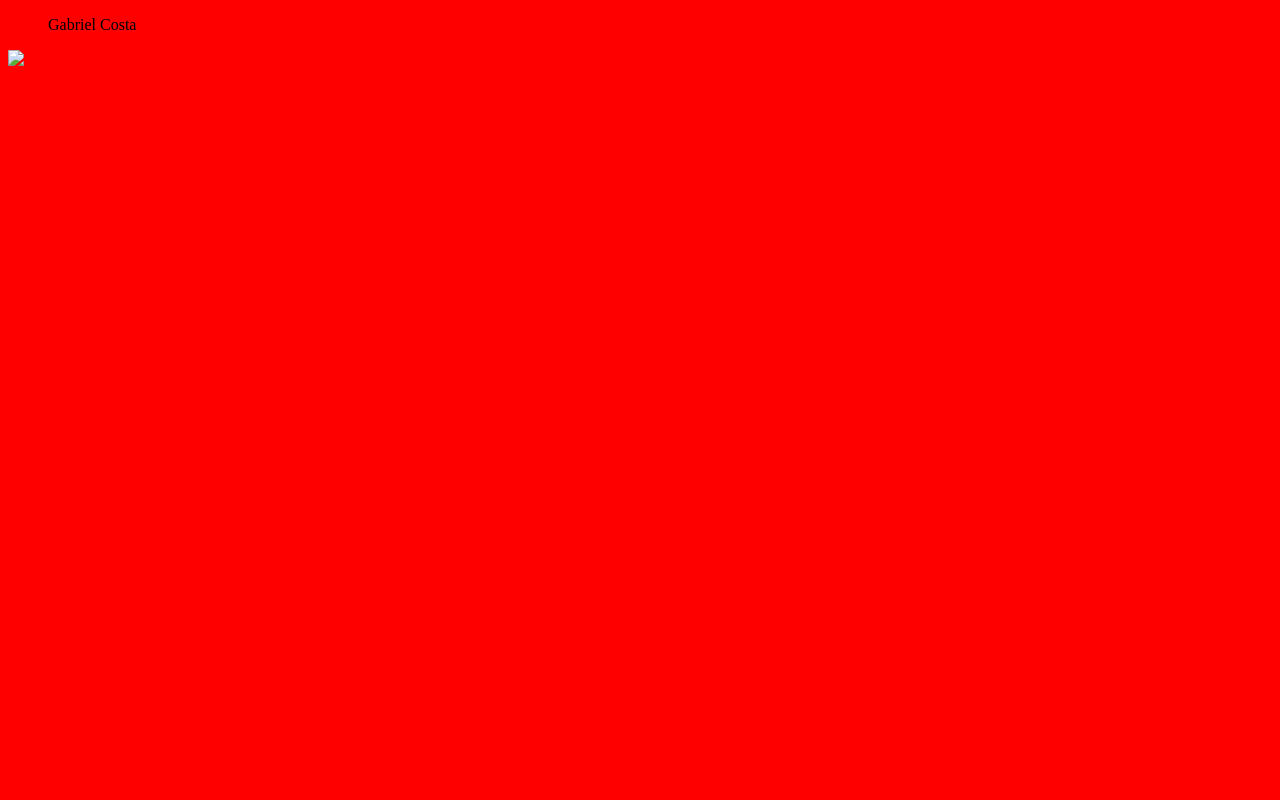
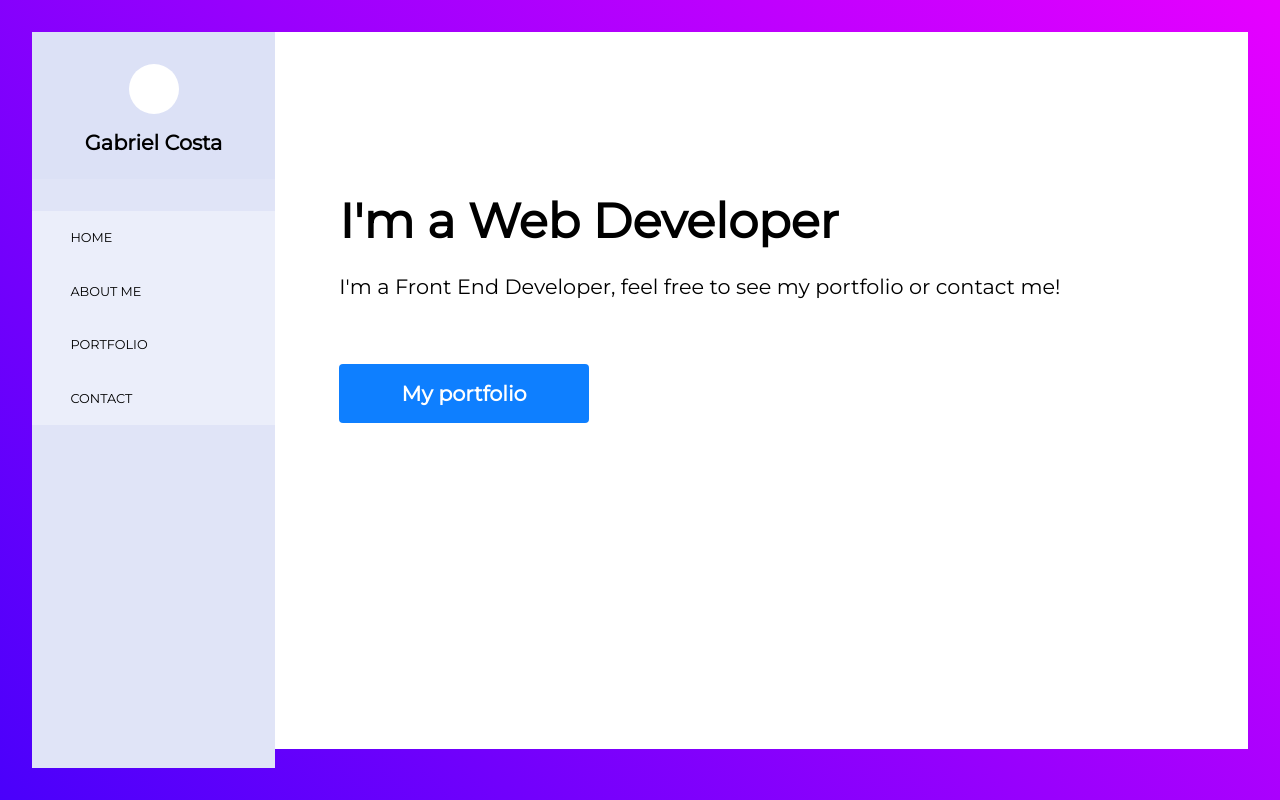
Before and after one commit to Gabrielncosta/Myportfolio, a website: page docs/index.html in a window 1280 px wide. Drawn offline with Linux system fonts and the light colour scheme.

Commit message:
Add files via upload

```diff
--- a/docs/index.html
+++ b/docs/index.html
@@ -5,7 +5,8 @@
     <meta name="viewport" content="width=device-width, initial-scale=1.0">
     <meta http-equiv="X-UA-Compatible" content="ie=edge">
     <link rel="stylesheet" href="style.css">
-    <title>My Portfolio</title>
+    <link href="https://fonts.googleapis.com/css?family=Montserrat&display=swap" rel="stylesheet">
+    <title>Document</title>
 </head>
 <body>
     <aside>
@@ -13,10 +14,22 @@
             <div id="avatar"></div>
             <figcaption>Gabriel Costa</figcaption>
         </figure>
-        <img src="D:\Users\Victor\Desktop\programação\myportfolio\tutorial\images\menu.svg">
+        <img src="images/menu.svg" alt="" class="menu-image" onclick >
+        <nav>
+            <ul class=" ">
+                <li><a href="#">Home</a></li>
+                <li><a href="#">About me</a></li>
+                <li><a href="#">Portfolio</a></li>
+                <li><a href="#">Contact</a></li>
+            </ul>
+        </nav>
     </aside>
     <main>
+        <h1>I'm a Web Developer</h1>
+        <p>I'm a Front End Developer, feel free to see my portfolio or contact me!</p>
+        <a href="#" class="cta">My portfolio</a>
+    </main>
 
-    </main>
+    <script src="script.js"></script>
 </body>
 </html>
--- /dev/null
+++ b/docs/script.js
@@ -0,0 +1,8 @@
+let imgLink = document.querySelector('img');
+let bar = document.querySelector('.active');
+let menu = document.querySelector('ul');
+
+
+imgLink.onclick = function active() {
+    menu.classList.toggle('active');
+}
--- a/docs/style.css
+++ b/docs/style.css
@@ -1,11 +1,168 @@
+body, html {
+    height: calc(100% - 2em);
+    margin: 0;
+    padding: 0;
+    font-family: 'Montserrat', sans-serif;
+}
+
 body {
 
-background: #f9fbfd; /* Old browsers */
-background: -moz-linear-gradient(45deg, #f9fbfd 0%, #f9fbfd 13%, #f2f6f8 44%, #eaf0f4 64%, #eaf0f4 64%); /* FF3.6-15 */
-background: -webkit-linear-gradient(45deg, #f9fbfd 0%,#f9fbfd 13%,#f2f6f8 44%,#eaf0f4 64%,#eaf0f4 64%); /* Chrome10-25,Safari5.1-6 */
-background: linear-gradient(45deg, #f9fbfd 0%,#f9fbfd 13%,#f2f6f8 44%,#eaf0f4 64%,#eaf0f4 64%); /* W3C, IE10+, FF16+, Chrome26+, Opera12+, Safari7+ */
-filter: progid:DXImageTransform.Microsoft.gradient( startColorstr='#f9fbfd', endColorstr='#eaf0f4',GradientType=1 ); /* IE6-9 fallback on horizontal gradient */
-background: no-repeat, fixed;
-background-color: red;
+    background: #4a00fb; /* Old browsers */
+    background: -moz-linear-gradient(45deg,  #4a00fb 0%, #e600ff 100%); /* FF3.6-15 */
+    background: -webkit-linear-gradient(45deg,  #4a00fb 0%,#e600ff 100%); /* Chrome10-25,Safari5.1-6 */
+    background: linear-gradient(45deg,  #4a00fb 0%,#e600ff 100%); /* W3C, IE10+, FF16+, Chrome26+, Opera12+, Safari7+ */
+    filter: progid:DXImageTransform.Microsoft.gradient( startColorstr='#4a00fb', endColorstr='#e600ff',GradientType=1 ); /* IE6-9 fallback on horizontal gradient */
+    background-repeat: no-repeat;
+    background-attachment: fixed;
+}
+
+aside {
+    color: #FFFFFF;
+    display: grid;
+    grid-template-columns: auto 40px;
+    padding: 2em;
+}
+
+aside img {
+    width: 40px;
+    cursor: pointer;
+}
+
+figure {
+    margin: 0;
+}
+
+figcaption {
+    font-size: 1.3em;
+    font-weight: bold;
+}
+
+nav {
+    background: #FFFFFF;
+}
+
+.active {
+    position: absolute;
+    display: block;
+    background: #fff;
+    width: 50%;
+    left: 0;
+    top: 0;
+    height: 100%;
+}
+
+ul {
+    display: none;
+    list-style-type: none;
+    margin: 0;
+    padding: 0;
+}
+
+ul li a {
+    text-decoration: none;
+    text-transform: uppercase;
+    font-size: .8em;
+    display: block;
+    padding: 1.5em 3em;
+    background-color: rgba(255,255,255, .35);
+    color: #000;
+}
+
+main {
+    background: #fff;
+    padding: 1em 1.4em;
+    height: 80%;
+}
+
+h1 {
+    margin: 0;
+}
+
+p {
+    font-size: 1.1em;
+    line-height: 1.5em;
+}
+
+.cta {
+    display: block;
+    color: #fff;
+    background: #0e7fff;
+    text-decoration: none;
+    padding: 8px 50px;
+    font-size: 1.2em;
+    text-align: center;
+    font-weight: bold;
+    border-radius: 4px;
+    margin: 2em 0;
+}
+
+@media only screen and (min-width: 768px) {
+
+    body {
+        display: grid;
+        grid-template-columns: 20% auto;
+        padding: 2em;
+        background-color: red;
+    }
+
+    img {
+        display: none;
+    }
+
+    aside {
+        background: #DCE1F6;
+        grid-template-columns: auto;
+        grid-template-rows: 20% auto;
+        padding: 0;
+    }
+
+    main {
+        padding: 4em;
+        background: white;
+    }
+
+    #avatar {
+        border-radius: 50%;
+        background: #fff;
+        width: 50px;
+        height: 50px;
+        margin: 2em auto 1em auto;
+    }
+
+    figcaption {
+        text-align: center;
+        color: #000;
+    }
+
+    ul {
+        display: block;
+        margin-top: 2em;
+        position: relative !important;
+        background: none !important;
+        width: 100% !important;
+    }
+
+    ul li a:hover {
+        background-color: #fff;
+    }
+
+    nav {
+        background-color: rgba(255,255,255, .100)
+    }
+
+    .cta {
+        display: inline-block;
+        font-size: 1.3em;
+        padding: .8em 3em;
+    }
+
+    h1 {
+        font-size: 3em;
+        margin-top: 2em;
+    }
+
+    p {
+        font-size: 1.3em;
+    }
 
 }
```
Also changed, not shown: docs/images/menu.svg (added).
